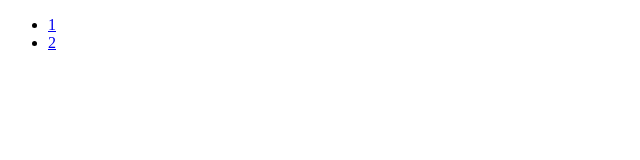
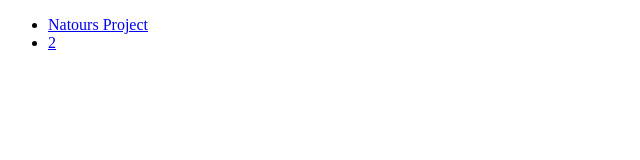
Before and after one commit to yudachris/learning-css, a plain HTML site: page index.html in a window 1280 px wide. Shown: the whole page, without its empty margins (0-640 px from the left). Drawn offline with Linux system fonts and the light colour scheme.

Commit message:
Add files via upload

```diff
--- a/index.html
+++ b/index.html
@@ -10,7 +10,7 @@
 
 	<nav>
 		<ul>
-			<li><a href="#">1</a></li>
+			<li><a href="Natours/index.html">Natours Project</a></li>
 			<li><a href="#">2</a></li>
 		</ul>
 	</nav>
```
